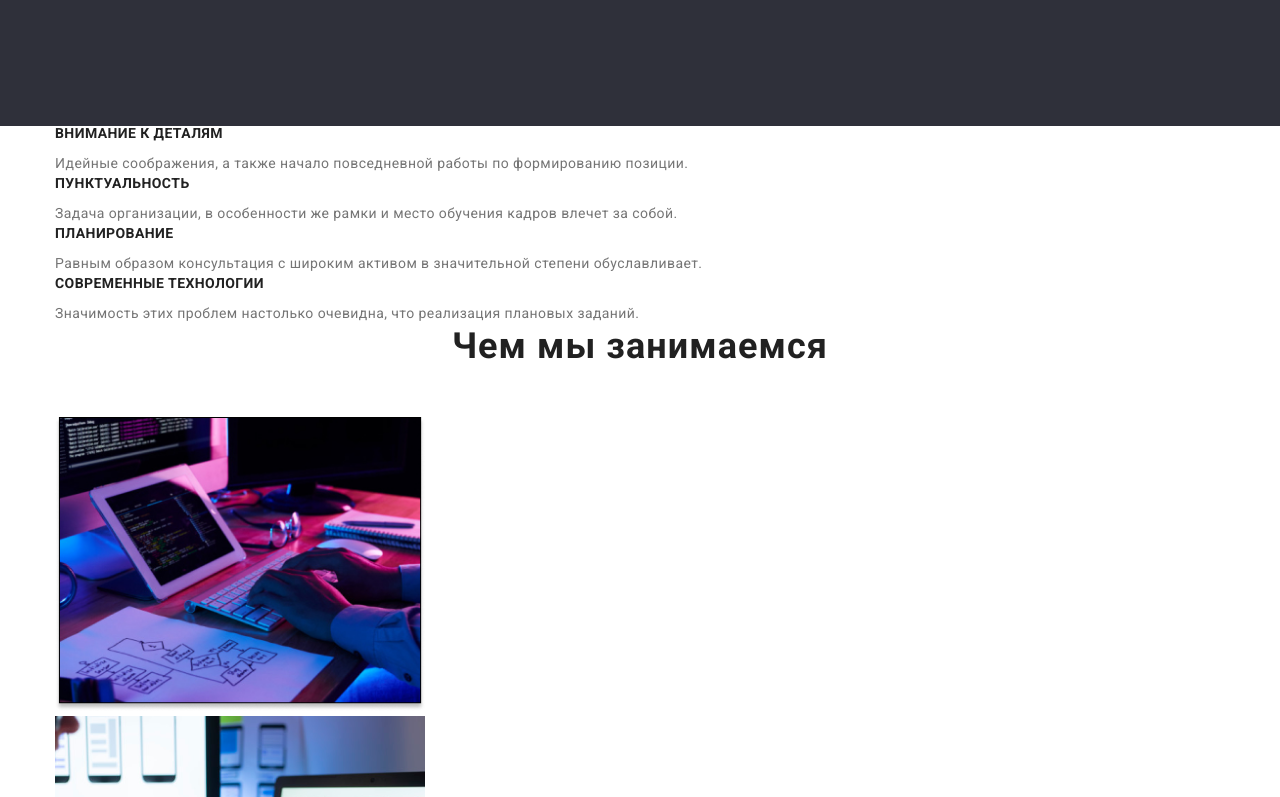
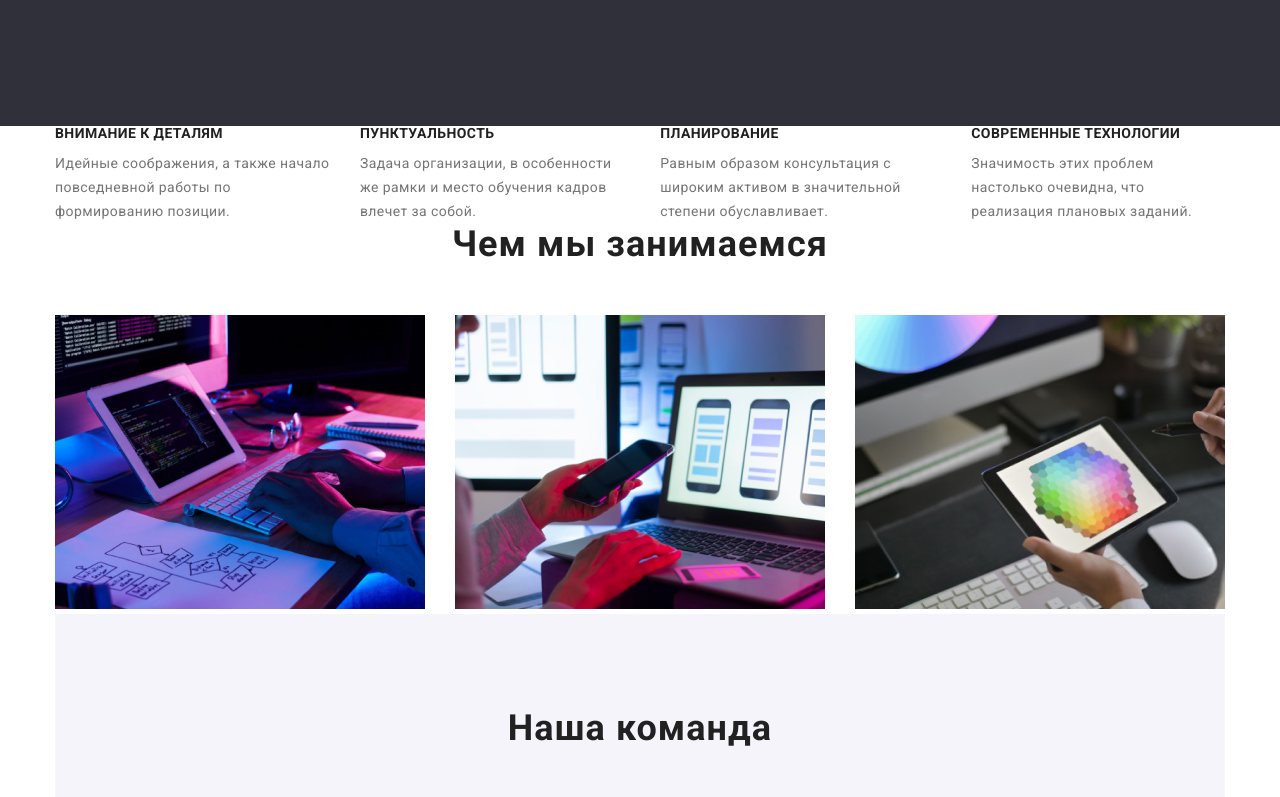
Before and after one commit to Oksanatonkopriad/goit-markup-hw-03, a plain HTML site: page index.html in a window 1280 px wide. Shown: the part 560-1357 px from the top of the page. Drawn offline with nearby package versions, Linux system fonts and the light colour scheme.

Commit message:
work-list

```diff
--- a/css/styles.css
+++ b/css/styles.css
@@ -44,7 +44,8 @@ p {
     width: 1200px;
     padding-left: 15px;
     padding-right: 15px;
-    margin: auto;
+    margin-left: auto;
+    margin-right: auto;
 
 }
 /* Logotipe */
@@ -167,6 +168,12 @@ margin-left: 50px;
 }
 
 /* Features */
+.feature-list {
+    display: flex;
+}
+.feature-list li +li {
+    margin-left: 30px;
+}
 .feature-list .title {
     margin-bottom: 10px;
     color: var(--title-text-color);
@@ -197,7 +204,12 @@ margin-left: 50px;
 }
 
 /* Our work */
-
+.work-list {
+    display: flex;
+}
+.work-list li + li {
+    margin-left: 30px;
+}
 
 /* Team */
 .section-team {
--- a/index.html
+++ b/index.html
@@ -74,9 +74,9 @@
             <section class="section">
                 <h2 class="section-title">Чем мы занимаемся</h2>
                 <ul class="work-list">
-                     <li><img src="./images/img.jpg" alt="программирование" width="370" height="294"></li>
-                     <li><img src="./images/box2.png" alt="мобильные приложения" width="370" height="294"></li>
-                     <li><img src="./images/box3.png" alt="стиллизация" width="370" height="294"></li>
+                     <li><img src="./images/box1.jpg" alt="программирование" width="370" height="294"></li>
+                     <li><img src="./images/box 2.jpg" alt="мобильные приложения" width="370" height="294"></li>
+                     <li><img src="./images/box3.jpg" alt="стиллизация" width="370" height="294"></li>
                 </ul>
             </section>
             </div>
```
Also changed, not shown: images/box 2.jpg (added), images/box1.jpg (added), images/box2.png (deleted), images/box3.jpg (added), images/box3.png (deleted).
